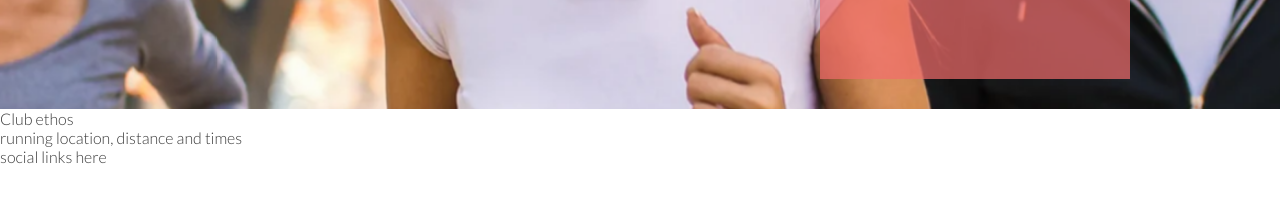
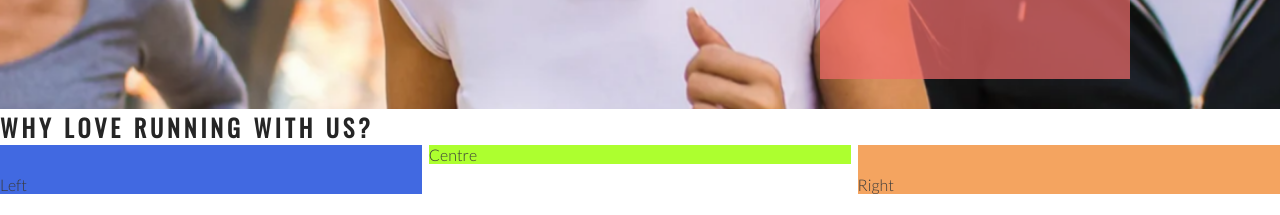
Before and after one commit to celelstine/running-practise, a plain HTML site: page index.html in a window 1280 px wide. Shown: the part 585-800 px from the top of the page. Drawn offline with nearby package versions, Linux system fonts and the light colour scheme.

Commit message:
Add club ethos main structure

```diff
--- a/assets/css/style.css
+++ b/assets/css/style.css
@@ -24,6 +24,7 @@ h1, h2 {
 #logo {
     float: left;
     font-size: 280%;
+    margin-left: 30px;
 }
 
 #menu {
@@ -114,3 +115,27 @@ animation-fill-mode: forwards;
 
     position: absolute;
 }
+
+#club-ethos {
+    height: 600px;
+}
+
+#left-about {
+    padding-top: 30px;
+    width: 33%;
+    float: left;
+    background-color: royalblue;
+}
+
+#right-about {
+    padding-top: 30px;
+    width: 33%;
+    float: right;
+    background-color: sandybrown;
+}
+
+#center-about {
+    width: 33%;
+    margin: 0 auto;
+    background-color: greenyellow;
+}
--- a/index.html
+++ b/index.html
@@ -37,8 +37,11 @@
             <h3>Dublin Docklands & Phoenix Park</h3>
         </div>
     </section>
-    <section>
-        Club ethos
+    <section id="club-ethos">
+        <h1>Why Love Running With Us?</h1>
+        <div id="left-about">Left</div>
+        <div id="right-about">Right</div>
+        <div id="center-about">Centre</div>
     </section>
     <section>
         running location, distance and times
```
